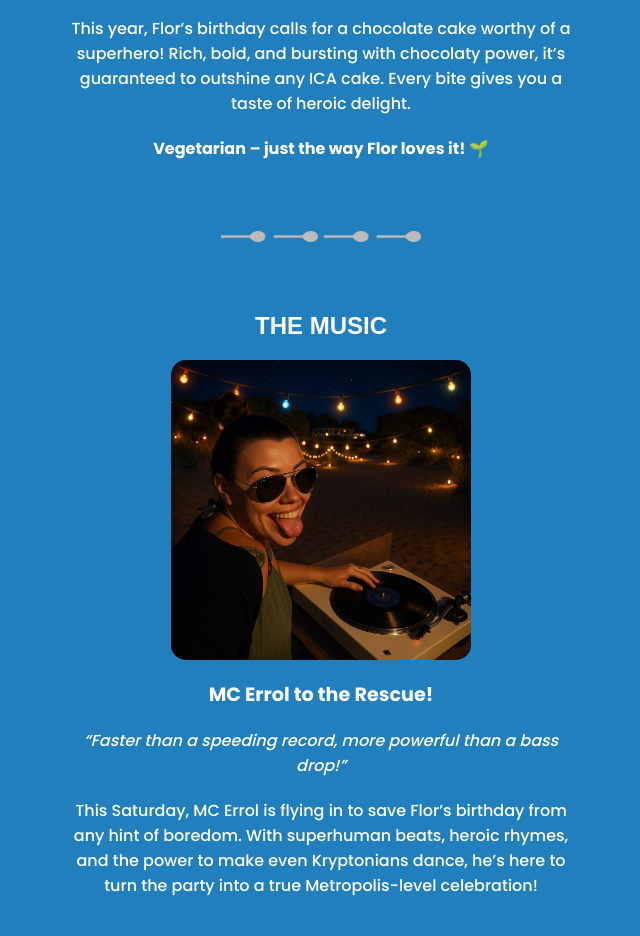
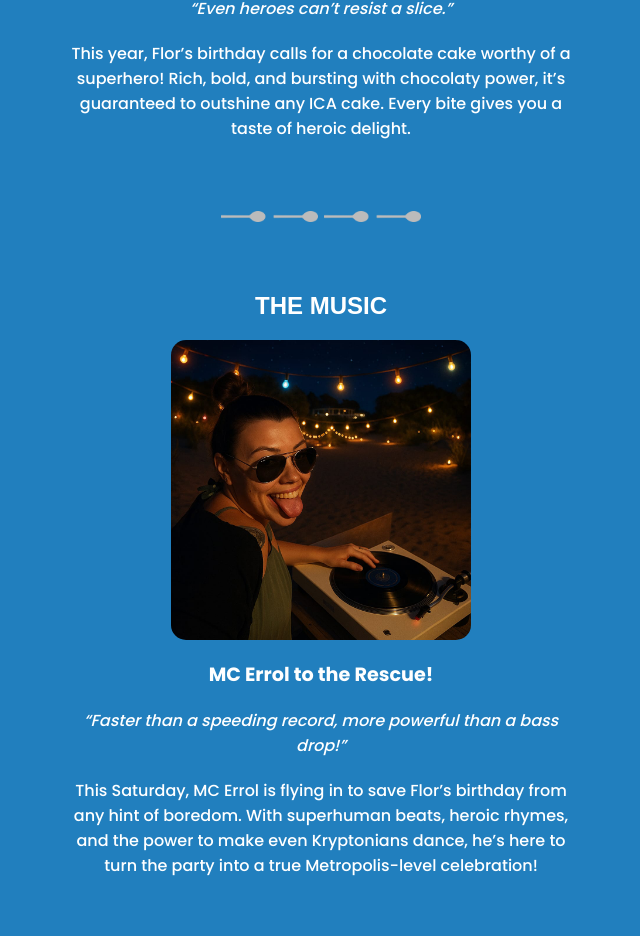
Before and after one commit to thesellgrens/superflor, a plain HTML site: page index.html in a window 1280 px wide. Shown: the part 3885-4821 px from the top of the page, without its empty margins (319-959 px from the left). Drawn offline with Linux system fonts and the light colour scheme; a web font is replaced by a local one.

Commit message:
Add files via upload

```diff
--- a/index.html
+++ b/index.html
@@ -15,7 +15,7 @@
     <header>
 
     </header>
-
+    <br>
     <section class="movie-night">
         <img src="img-main/thefamily.png" alt="Birthday Celebration">
         <p class="date">Saturday, August 29 at 6PM</p>
@@ -93,7 +93,7 @@
             Rich, bold, and bursting with chocolaty power, it’s guaranteed to outshine any ICA cake.
             Every bite gives you a taste of heroic delight.
         </p>
-        <p><strong>Vegetarian – just the way Flor loves it! 🌱</strong></p>
+
     </section>
 
 
```
